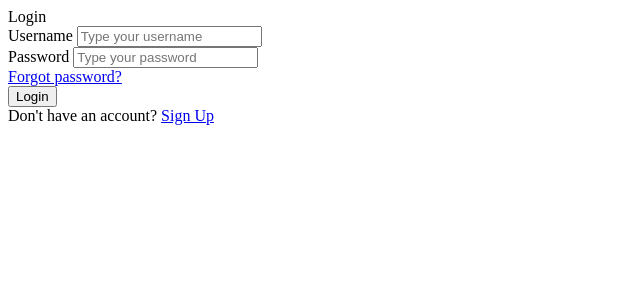
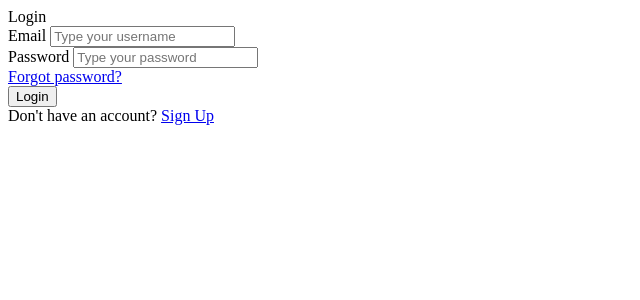
Before and after one commit to omphilejmatsobe/VirtualBar, a Flask app: page /login in a window 1280 px wide. Shown: the top 300 px of the page, without its empty margins (0-640 px from the left). Run offline with Flask 3, Linux system fonts and the light colour scheme.

Commit message:
File check

```diff
--- a/app.py
+++ b/app.py
@@ -1,11 +1,11 @@
 #!/usr/bin/python3
-
 """
 This is the code base for VirtualBar.
 This module runs most of the program
 and operates the important classes and
 instructions.
 """
+
 
 from flask import Flask, render_template, request, redirect, session
 from flask import url_for, flash
@@ -22,7 +22,7 @@ db = SQLAlchemy(app)
 class UserDB(db.Model):
     id = db.Column(db.Integer, primary_key=True)
     name = db.Column(db.String(100), unique=False, nullable=False)
-    userName = db.Column(db.String(100), unique=True, nullable=False)
+    username = db.Column(db.String(100), unique=True, nullable=False)
     email = db.Column(db.String(100), unique=True, nullable=False)
     password = db.Column(db.Text, unique=True, nullable=False)
 
@@ -37,7 +37,6 @@ def login():
     if request.method == 'POST':
         email = request.form['email']
         password = request.form['password']
-
         user = UserDB.query.filter_by(email=email, password=password).first()
 
         if user and check_password_hash(user.password, password):
@@ -45,7 +44,6 @@ def login():
             return redirect('/session')
         else:
             return redirect('/login')
-
     return render_template('login/login.html')
 
 
@@ -65,9 +63,8 @@ def signup():
             password = generate_password_hash(password)
             newUser = UserDB(name=name, username=username, email=email, password=password)
             db.session.add(newUser)
-            db.commit()
+            db.session.commit()
 
-            flash("Account created")
             redirect( url_for('login') )
 
     return render_template('login/signup.html')
@@ -91,12 +88,14 @@ def passwordRecovery():
             return redirect(url_for('login'))
     return render_templater('login/recover.html')
 
+
 @app.route('/dashboad', methods=['GET', 'POST'])
 def dashboard():
     if 'user_id' not in session:
         return redirect(url_for('home'))
     user = UserDB.query.get(session['user_id'])
     return render_template('session/dashboard.html', logged_in=True, curr_user=user)
+
 
 @app.route('/session', methods=['GET', 'POST'])
 def session():
--- a/templates/login/login.html
+++ b/templates/login/login.html
@@ -12,18 +12,18 @@
 		<div>
 			<div>
 				{% block main %}
-				<form method="POST">
+				<form action="/login" method="POST">
 					<span>
 						Login
 					</span>
 					<div data-validate = "Username is required">
-						<span>Username</span>
-						<input type="text" name="username" placeholder="Type your username">
+						<span>Email</span>
+						<input type="email" name="email" placeholder="Type your username">
 						<span data-symbol="&#xf206;"></span>
 					</div>
 					<div data-validate="Password is required">
 						<span>Password</span>
-						<input type="password" name="pass" placeholder="Type your password">
+						<input type="password" name="password" placeholder="Type your password">
 						<span data-symbol="&#xf190;"></span>
 					</div>
 					<div>
--- a/templates/login/signup.html
+++ b/templates/login/signup.html
@@ -1,13 +1,13 @@
 {% extends "login/login.html" %}
 {% block main%}
-	<form>
+	<form action="/signup" method="POST">
 		<span>
 			Login
 		</span>
 
                 <div data-validate = "Username is required">
                         <span>Name</span>
-                        <input type="text" name="username" placeholder="Type your name">
+                        <input type="text" name="name" placeholder="Type your name">
                         <span data-symbol="&#xf206;"></span>
                 </div>
 
@@ -24,7 +24,7 @@
 		</div>
 		<div data-validate="Password is required">
 			<span>Password</span>
-			<input type="password" name="pass" placeholder="Type your password">
+			<input type="password" name="password" placeholder="Type your password">
 			<span data-symbol="&#xf190;"></span>
 		</div>
 		<div>
```
